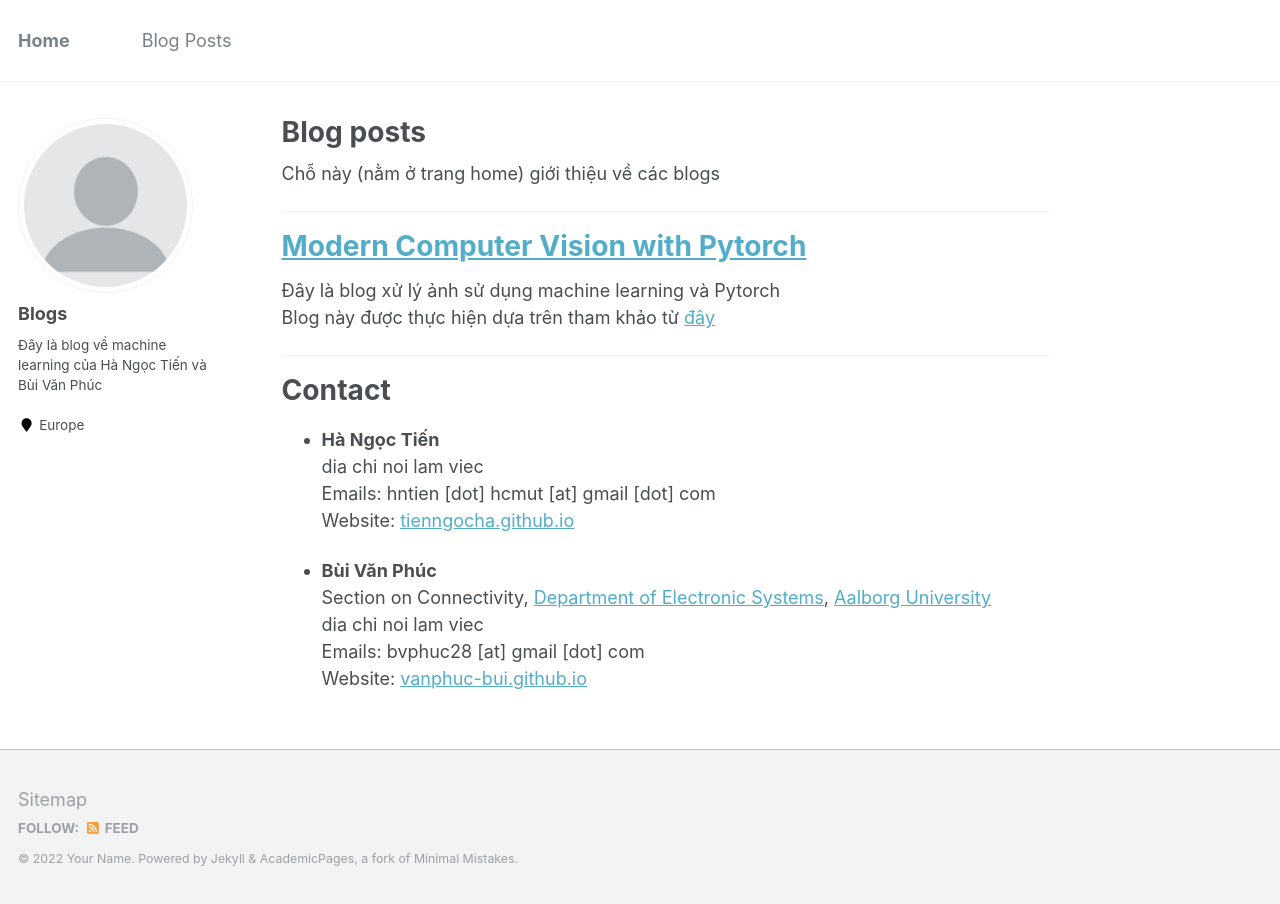
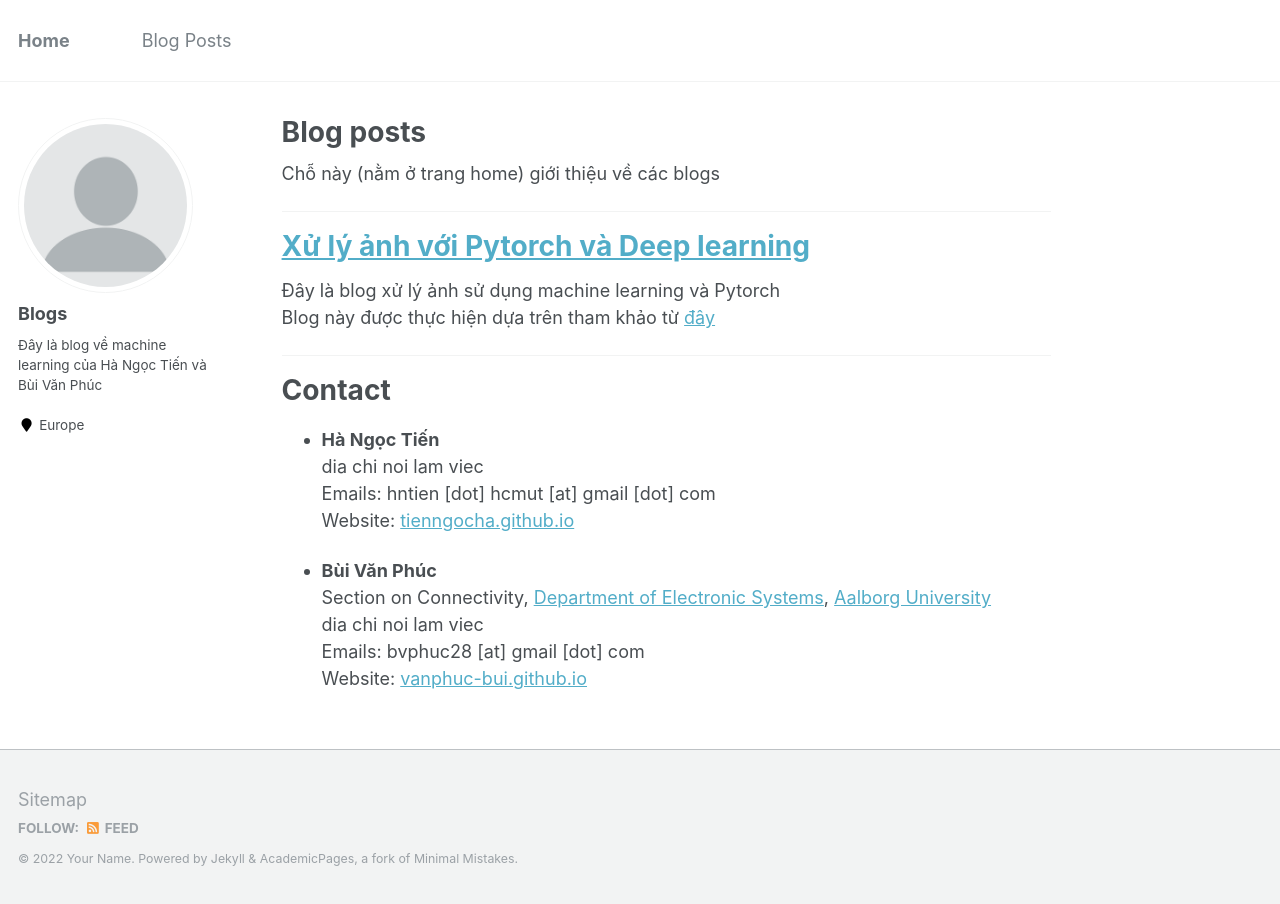
Before and after one commit to vanphuc-bui/MordenComputervision, a Jekyll site: the page built from _pages/about.md, in a window 1280 px wide. Built offline with Jekyll 4.4.1, drawn with Linux system fonts in a browser that asks for light colours.

Commit message:
Phuc add

```diff
--- a/_pages/about.md
+++ b/_pages/about.md
@@ -11,7 +11,7 @@ redirect_from:
 Chỗ này (nằm ở trang home) giới thiệu về các blogs
 
 ---
-# [Modern Computer Vision with Pytorch](https://vanphuc-bui.github.io/MordenComputervision/year-archive/)
+# [Xử lý ảnh với Pytorch và Deep learning](https://vanphuc-bui.github.io/MordenComputervision/year-archive/)
 Đây là blog xử lý ảnh sử dụng machine learning và Pytorch \
 Blog này được thực hiện dựa trên tham khảo từ [đây](https://books.google.dk/books?hl=en&lr=&id=GfILEAAAQBAJ&oi=fnd&pg=PP1&dq=modern+computer+vision+with+pytorch&ots=14aGcapVXB&sig=ZZqEK3RntAOau252eq3CchhjBik&redir_esc=y#v=onepage&q=modern%20computer%20vision%20with%20pytorch&f=false)
 
```
